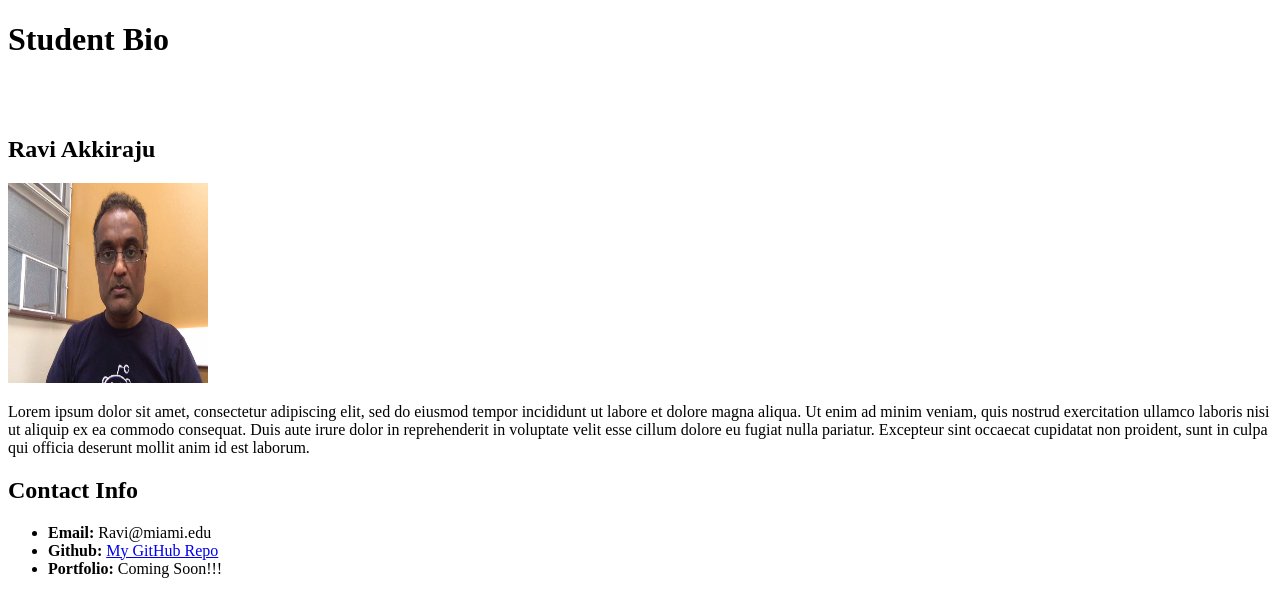
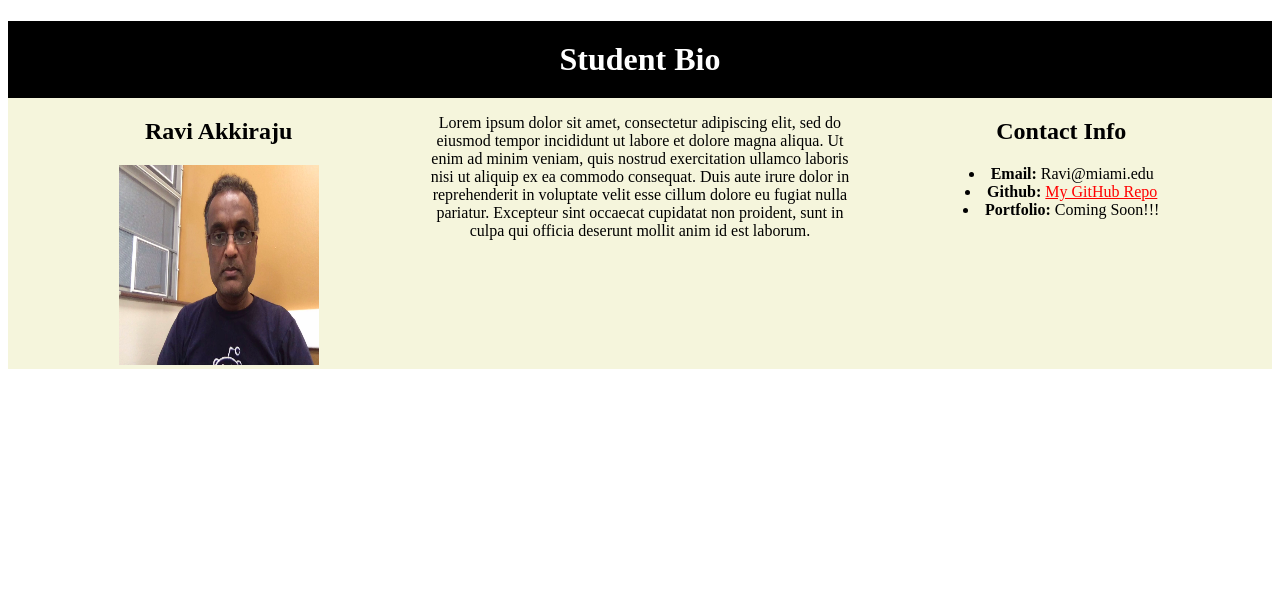
Before and after one commit to rakkiraju/myFirstRepo, a plain HTML site: page student-bio.html in a window 1280 px wide. Drawn offline with Linux system fonts and the light colour scheme.

Commit message:
my first webpage push to Git

```diff
--- a/student-bio.html
+++ b/student-bio.html
@@ -6,23 +6,85 @@
             Student Bio
         </title>
     </head>
+    <style>
+        h1{
+            text-align: center;
+            background-color:black;
+            color:white;padding:20px;
+            margin-bottom: 0;
+        }
+        body{
+            color:black;
+        }
+        h2{
+            font-weight: bold;
+        }
+        tr{
+            text-align: left;
+        }
+        table{
+            background-color:honeydew;
+        }
+        .maintext{
+            text-align: top;
+        }
+        a:link {
+            color: red;
+        }
+
+        /* visited link */
+        a:visited {
+            color: red;
+        }
+
+        /* mouse over link */
+        a:hover {
+            color: hotpink;
+        }
+
+        /* selected link */
+        a:active {
+            color: blue;
+        }
+        .column {
+            float: left;
+            width: 33.33%;
+            text-align: center;
+            background-color: beige;
+        }
+
+        /* Clear floats after the columns */
+        .row:after {
+            content: "";
+            display: table;
+            clear: both;
+        }
+        section{
+            background-color: beige;
+        }
+
+
+    </style>
     <body>
+        <header>
             <h1>Student Bio</h1>
-        <br>
-        <br>
+        </header>
+        <section>
+        <div class="row">
+                <div class="column">
                     <h2>Ravi Akkiraju</h2>
                     <img src="raviakkiraju.jpg" alt="Smiley face" height="200" width="200">
-
-        <p>
-            Lorem ipsum dolor sit amet, consectetur adipiscing elit, sed do eiusmod tempor incididunt ut labore et dolore magna aliqua. Ut enim ad minim veniam, quis nostrud exercitation ullamco laboris nisi ut aliquip ex ea commodo consequat. Duis aute irure dolor in reprehenderit in voluptate velit esse cillum dolore eu fugiat nulla pariatur. Excepteur sint occaecat cupidatat non proident, sunt in culpa qui officia deserunt mollit anim id est laborum.
-        </p>
-        <p>
+                </div>
+                <div class="column">
+                    <p>Lorem ipsum dolor sit amet, consectetur adipiscing elit, sed do eiusmod tempor incididunt ut labore et dolore magna aliqua. Ut enim ad minim veniam, quis nostrud exercitation ullamco laboris nisi ut aliquip ex ea commodo consequat. Duis aute irure dolor in reprehenderit in voluptate velit esse cillum dolore eu fugiat nulla pariatur. Excepteur sint occaecat cupidatat non proident, sunt in culpa qui officia deserunt mollit anim id est laborum.</td></p>
+                </div>
+                <div class="column">
                     <h2>Contact Info</h2>
-            <ul>
                         <li><b>Email: </b> Ravi@miami.edu</li>
                         <li><b>Github: </b><a href="https://github.com/rakkiraju">My GitHub Repo</a></li>
                         <li><b>Portfolio: </b>Coming Soon!!!</li>
-            </ul>
-        </p>
+                </div>
+        </div>
+    </section>
     </body>
 </html>
```
Lines whose indentation alone changed are shown as unchanged.
